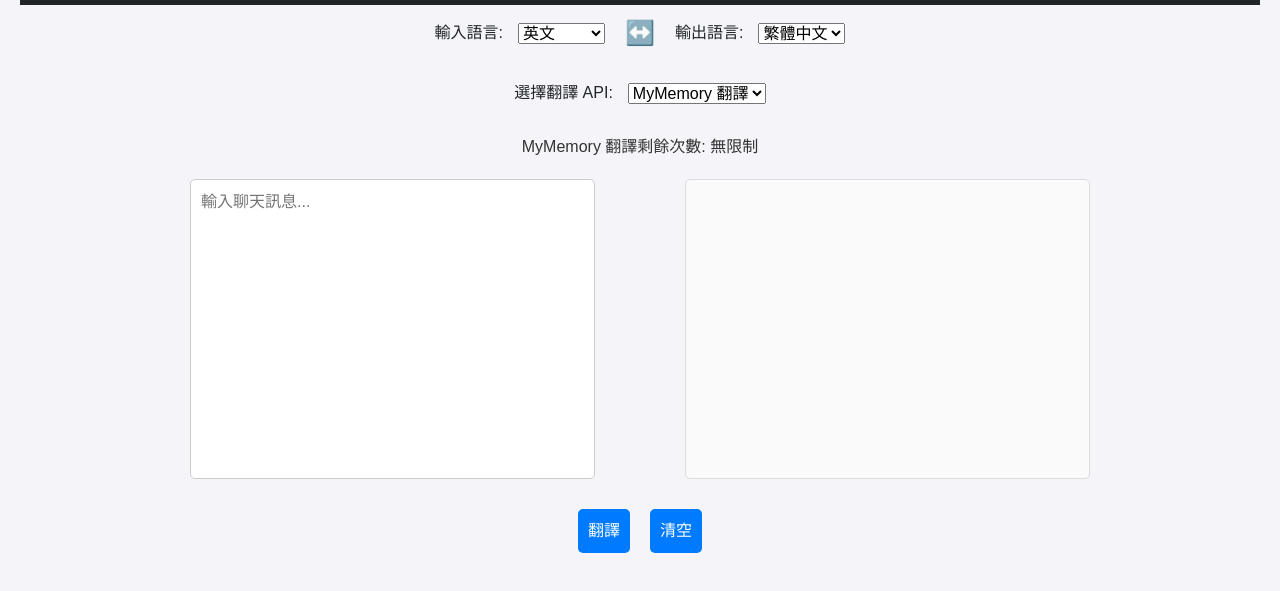
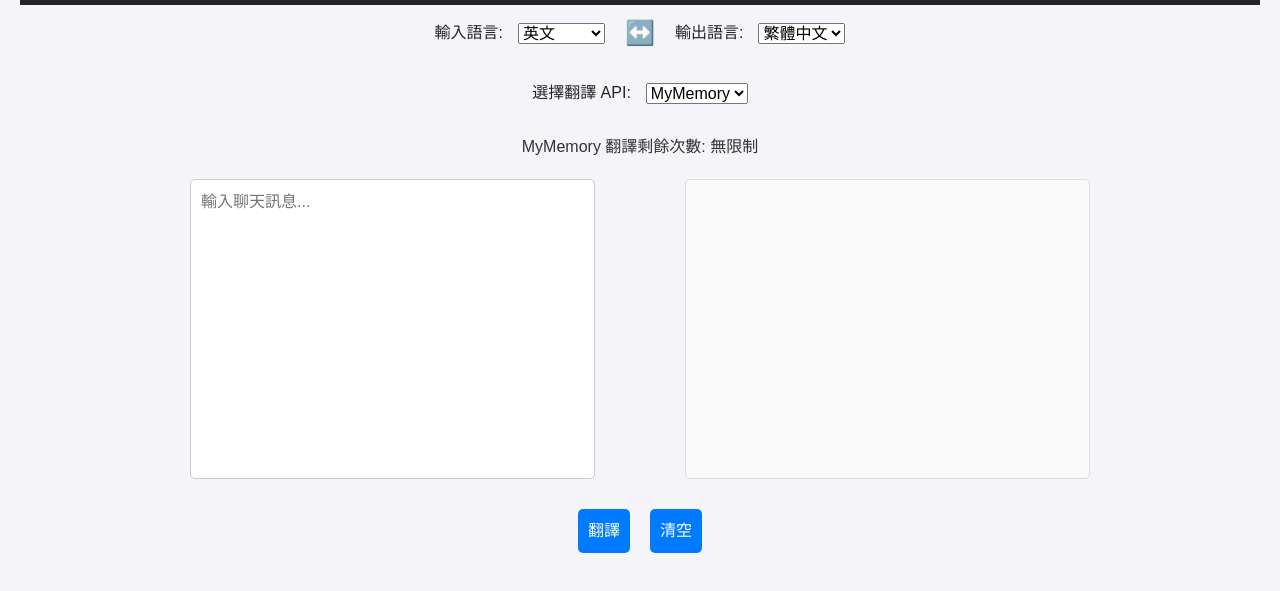
Before and after one commit to tim93009/iSpan_Midterm-Project, a plain HTML site: page a/a002.html in a window 1280 px wide. Shown: the part 71-662 px from the top of the page. Drawn offline with nearby package versions, Linux system fonts and the light colour scheme.

Commit message:
資料夾整理

```diff
--- a/a/a002.html
+++ b/a/a002.html
@@ -35,11 +35,11 @@
     <div id="api-selection">
       <label for="api-source">選擇翻譯 API:</label>
       <select id="api-source">
-        <option value="mymemory">MyMemory 翻譯</option>
-        <option value="deepl">DeepL 翻譯</option>
-        <option value="chatgpt">ChatGPT 翻譯</option>
-        <option value="gemini">Gemini 翻譯</option>
-        <option value="claude">Claude 翻譯</option>
+        <option value="mymemory">MyMemory</option>
+        <option value="deepl">DeepL</option>
+        <option value="chatgpt">ChatGPT</option>
+        <option value="gemini">Gemini</option>
+        <option value="claude">Claude</option>
       </select>
     </div>
 
```
Also changed, not shown: 文字檔/增加新功能用.txt (added), 文字檔/暫存gpt問答格式.txt (added), 文字檔/測試資料.txt (added), 2 other files.
